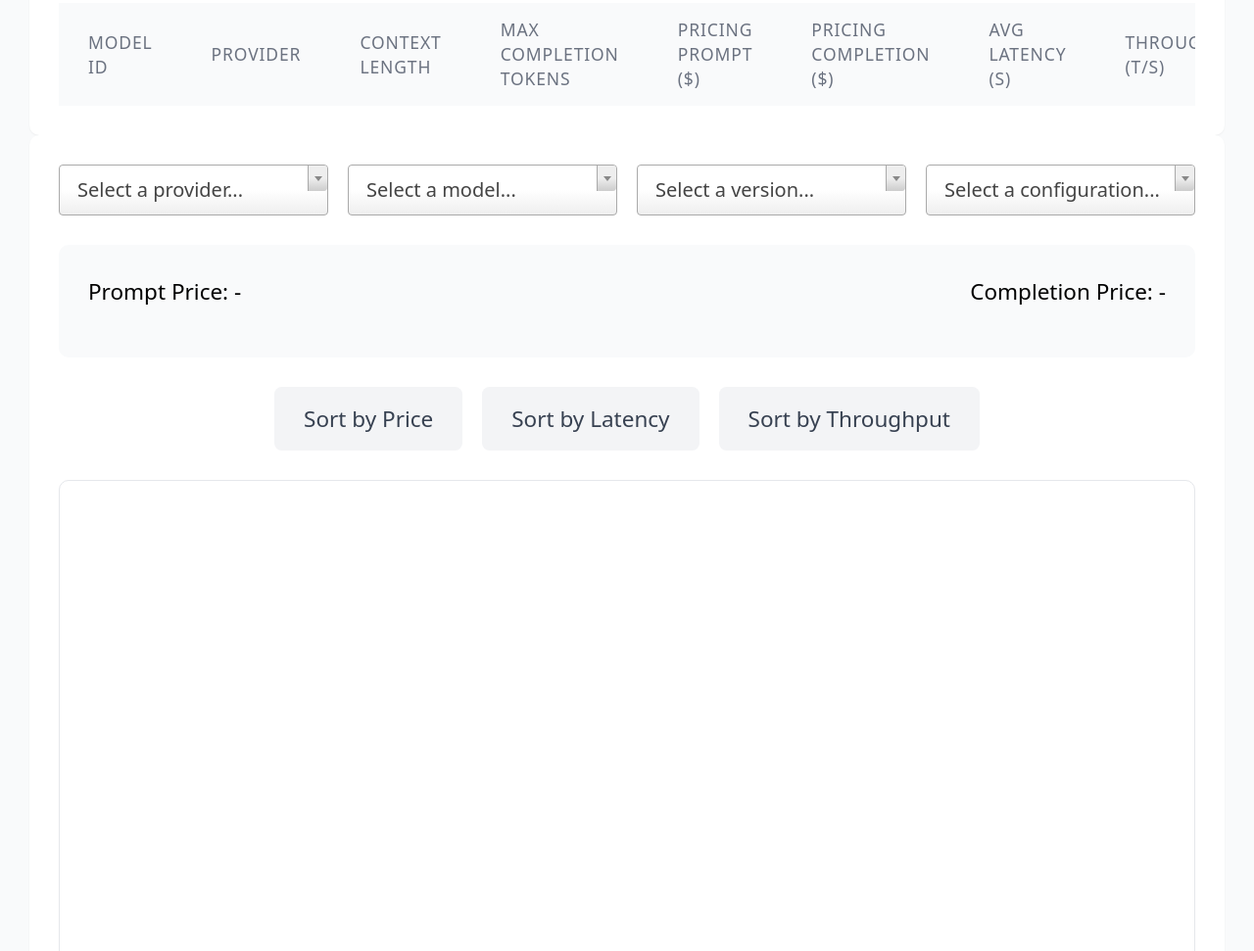
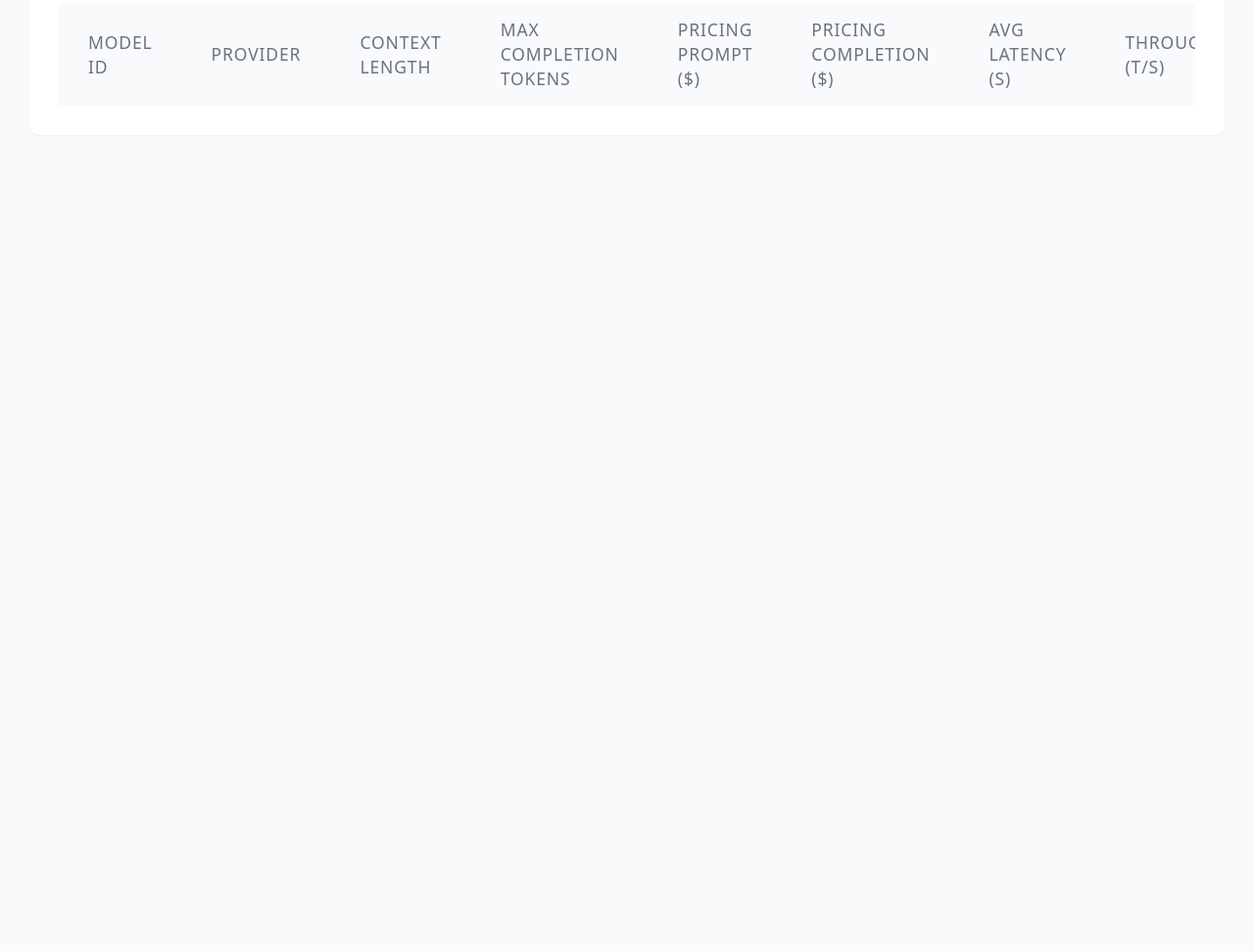
Before and after one commit to Galygious/OpenRouterTools, a plain HTML site: page index.html in a window 1280 px wide. Shown: the part 446-1417 px from the top of the page at 98% size. After the commit the page ends 800 px from the top, so only its background shows below. Drawn offline with nearby package versions, Linux system fonts and the light colour scheme.

Commit message:
Add hidden class to chat view by default

```diff
--- a/index.html
+++ b/index.html
@@ -137,7 +137,7 @@
       </div>
 
       <!-- Chat View -->
-      <div id="chat-view" class="tab-content bg-white rounded-lg shadow-sm p-4 md:p-6">
+      <div id="chat-view" class="tab-content hidden bg-white rounded-lg shadow-sm p-4 md:p-6">
         <div id="model-selector" class="mb-6">
           <div class="model-hierarchy-selector grid grid-cols-1 md:grid-cols-2 lg:grid-cols-4 gap-4 mb-6">
             <select
```
